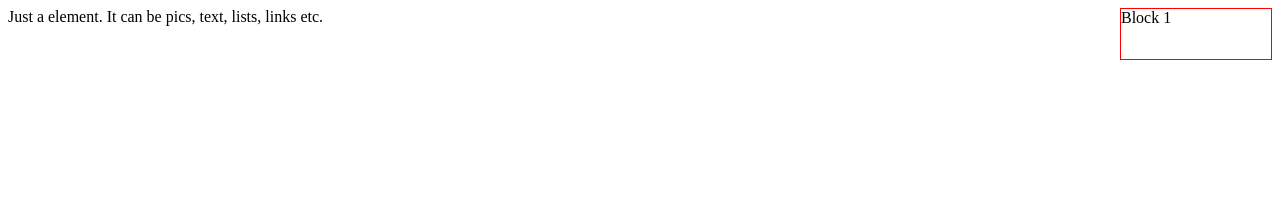
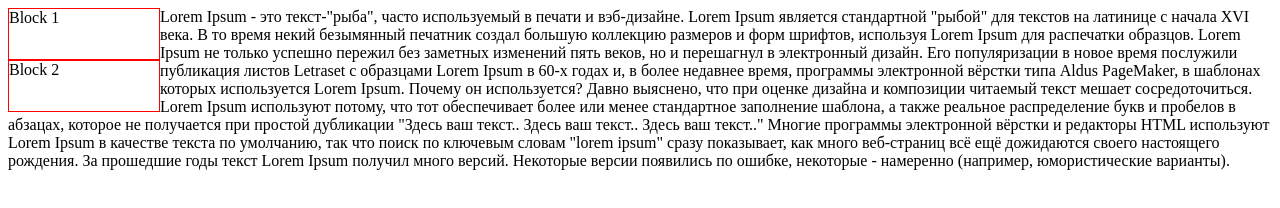
Before and after one commit to TBLghost/htmlproj, a plain HTML site: page index.html in a window 1280 px wide. Drawn offline with Linux system fonts and the light colour scheme.

Commit message:
commit with float and clear

```diff
--- a/index.html
+++ b/index.html
@@ -7,7 +7,25 @@
 	<body>
 
 		<div id="block1">Block 1</div>
-		Just a element. It can be pics, text, lists, links etc.
+		<div id="block2">Block 2</div>
+		Lorem Ipsum - это текст-"рыба",
+		часто используемый в печати и
+		вэб-дизайне. Lorem Ipsum является
+		стандартной "рыбой" для текстов на
+		латинице с начала XVI века. В то время
+		некий безымянный печатник создал большую
+		коллекцию размеров и форм шрифтов,
+		используя Lorem Ipsum для распечатки
+		образцов. Lorem Ipsum не только успешно
+		пережил без заметных изменений пять веков,
+		но и перешагнул в электронный дизайн.
+		Его популяризации в новое время послужили
+		публикация листов Letraset с образцами
+		Lorem Ipsum в 60-х годах и, в более
+		недавнее время, программы электронной вёрстки типа Aldus PageMaker, в шаблонах которых используется Lorem Ipsum.
+
+		Почему он используется?
+		Давно выяснено, что при оценке дизайна и композиции читаемый текст мешает сосредоточиться. Lorem Ipsum используют потому, что тот обеспечивает более или менее стандартное заполнение шаблона, а также реальное распределение букв и пробелов в абзацах, которое не получается при простой дубликации "Здесь ваш текст.. Здесь ваш текст.. Здесь ваш текст.." Многие программы электронной вёрстки и редакторы HTML используют Lorem Ipsum в качестве текста по умолчанию, так что поиск по ключевым словам "lorem ipsum" сразу показывает, как много веб-страниц всё ещё дожидаются своего настоящего рождения. За прошедшие годы текст Lorem Ipsum получил много версий. Некоторые версии появились по ошибке, некоторые - намеренно (например, юмористические варианты).
 
 	</body>
 </html>
--- a/style/style.css
+++ b/style/style.css
@@ -2,5 +2,12 @@
 	border:1px solid red;
 	width:150px;
 	height:50px;
-	float:right;
+	float:left;
 }
+#block2{
+	border:1px solid red;
+	width:150px;
+	height:50px;
+	float:left;
+	clear:left;
+}
```
